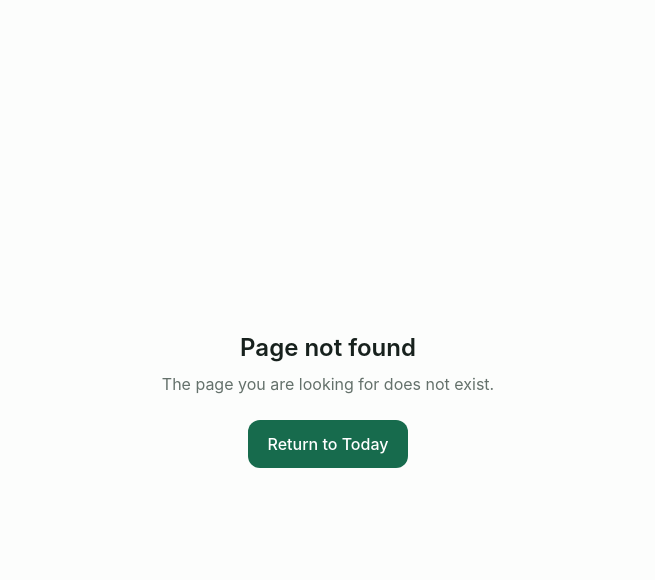
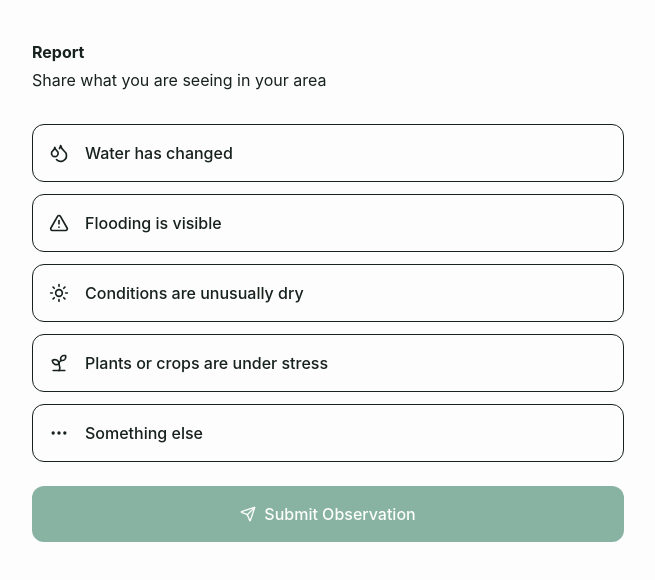
Before and after one commit to D3ITY-YODA/Green-Combats, a Next.js app in the folder frontend-web/: page /report in a window 1280 px wide. Before the commit this address had no page. Shown: the top 580 px of the page, without its empty margins (312-967 px from the left). Built offline with nearby package versions, Linux system fonts and the light colour scheme.

Commit message:
feat(layout): implement 'Report' form with large tap-targets for community observation

```diff
--- /dev/null
+++ b/frontend-web/app/report/page.tsx
@@ -0,0 +1,126 @@
+// app/report/page.tsx
+"use client";
+
+import { useState } from "react";
+import { submitReport } from "@/lib/api/reports-api";
+import { Send, CheckCircle2, Droplets, AlertTriangle, Sun, Sprout, MoreHorizontal } from "lucide-react";
+
+const OBSERVATION_OPTIONS = [
+  { id: "water", label: "Water has changed", icon: Droplets },
+  { id: "flood", label: "Flooding is visible", icon: AlertTriangle },
+  { id: "dry", label: "Conditions are unusually dry", icon: Sun },
+  { id: "crops", label: "Plants or crops are under stress", icon: Sprout },
+  { id: "other", label: "Something else", icon: MoreHorizontal },
+];
+
+export default function ReportPage() {
+  const [selectedOption, setSelectedOption] = useState<string | null>(null);
+  const [details, setDetails] = useState("");
+  const [isSubmitting, setIsSubmitting] = useState(false);
+  const [isSuccess, setIsSuccess] = useState(false);
+
+  const handleSubmit = async () => {
+    if (!selectedOption) return;
+
+    setIsSubmitting(true);
+    try {
+      await submitReport({
+        observationType: selectedOption,
+        details: selectedOption === "other" ? details : undefined,
+        location: "Lower Valley", // In a real app, this comes from the user's store
+      });
+      setIsSuccess(true);
+    } catch (error) {
+      console.error("Failed to submit report", error);
+    } finally {
+      setIsSubmitting(false);
+    }
+  };
+
+  // Success State
+  if (isSuccess) {
+    return (
+      <main className="flex min-h-screen flex-col items-center justify-center p-6 text-center">
+        <CheckCircle2 className="h-16 w-16 text-status-normal mb-4" />
+        <h1 className="text-page font-bold text-forest-deep mb-2">Observation Recorded</h1>
+        <p className="text-body text-text-muted max-w-md">
+          Thank you for sharing what you are seeing. Your report helps your community stay informed.
+        </p>
+        <button
+          onClick={() => { setIsSuccess(false); setSelectedOption(null); setDetails(""); }}
+          className="mt-8 px-6 py-3 rounded-xl bg-forest text-white font-medium hover:bg-forest-deep transition-colors"
+        >
+          Submit Another Report
+        </button>
+      </main>
+    );
+  }
+
+  return (
+    <main className="flex min-h-screen flex-col p-6 md:p-10 max-w-2xl mx-auto">
+      {/* Header */}
+      <header className="mb-8">
+        <h1 className="text-page font-bold text-forest-deep mb-1">Report</h1>
+        <p className="text-metadata text-text-muted">
+          Share what you are seeing in your area
+        </p>
+      </header>
+
+      {/* Observation Options (Large tap targets) */}
+      <div className="space-y-3 mb-6">
+        {OBSERVATION_OPTIONS.map((option) => {
+          const isSelected = selectedOption === option.id;
+          const Icon = option.icon;
+
+          return (
+            <button
+              key={option.id}
+              onClick={() => setSelectedOption(option.id)}
+              className={`w-full text-left p-4 rounded-xl border flex items-center gap-4 transition-all ${
+                isSelected
+                  ? "border-forest bg-forest/5 text-forest-deep"
+                  : "border-background-stone bg-background hover:bg-background-mist text-text-charcoal"
+              }`}
+            >
+              <Icon className={`h-5 w-5 flex-shrink-0 ${isSelected ? "text-forest" : "text-text-muted"}`} />
+              <span className={`text-body font-medium ${isSelected ? "text-forest-deep" : "text-text-charcoal"}`}>
+                {option.label}
+              </span>
+            </button>
+          );
+        })}
+      </div>
+
+      {/* Conditional Text Area for "Something else" */}
+      {selectedOption === "other" && (
+        <div className="mb-6">
+          <label className="block text-card font-medium text-text-charcoal mb-2">
+            Please describe what you are seeing:
+          </label>
+          <textarea
+            value={details}
+            onChange={(e) => setDetails(e.target.value)}
+            rows={4}
+            className="w-full rounded-xl border border-background-stone bg-background p-4 text-body text-text-charcoal focus:outline-none focus:ring-2 focus:ring-forest/50 focus:border-forest transition-all"
+            placeholder="Type your observation here..."
+          />
+        </div>
+      )}
+
+      {/* Submit Button */}
+      <button
+        onClick={handleSubmit}
+        disabled={!selectedOption || isSubmitting}
+        className="w-full py-4 rounded-xl bg-forest text-white font-medium disabled:opacity-50 disabled:cursor-not-allowed flex items-center justify-center gap-2 hover:bg-forest-deep transition-colors"
+      >
+        {isSubmitting ? (
+          "Submitting..."
+        ) : (
+          <>
+            <Send className="h-4 w-4" /> Submit Observation
+          </>
+        )}
+      </button>
+    </main>
+  );
+}
```
